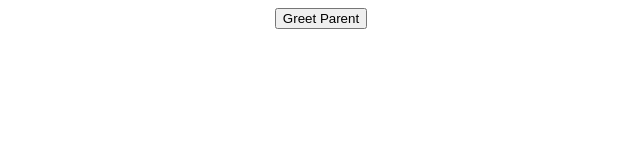
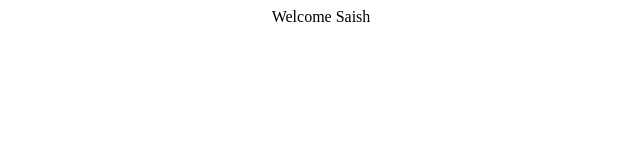
Before and after one commit to SaishJ/React-JS-Beginner-to-Advanced, a React (Create React App) app: page / in a window 1280 px wide. Shown: the top 160 px of the page, without its empty margins (319-959 px from the left). Built offline with nearby package versions, Linux system fonts and the light colour scheme.

Commit message:
:art: Conditional Rendering
Conditional Rendering

```diff
--- a/src/App.js
+++ b/src/App.js
@@ -8,11 +8,13 @@ import FunctionClick from "./components/FunctionClick";
 import ClassClick from "./components/ClassClick";
 import EvenBind from "./components/EventBind";
 import ParentComponent from "./components/ParentComponent";
+import UserGreeting from "./components/UserGreeting";
 
 function App() {
   return (
     <div className="App">
-      <ParentComponent />
+      <UserGreeting />
+      {/* <ParentComponent /> */}
       {/* <EvenBind /> */}
       {/* <FunctionClick /> */}
       {/* <ClassClick /> */}
--- /dev/null
+++ b/src/components/UserGreeting.js
@@ -0,0 +1,50 @@
+import React, { Component } from "react";
+
+class UserGreeting extends Component {
+  constructor(props) {
+    super(props);
+
+    this.state = {
+      isLoggedIn: true,
+    };
+  }
+
+  render() {
+    // 1 way
+    // if (this.state.isLoggedIn) {
+    //   return <div>Welcome Saish</div>;
+    // } else {
+    //   return <div>Welcome Guest</div>;
+    // }
+
+    // 2 way
+    // let message;
+    // if (this.state.isLoggedIn) {
+    //   message = <div>Welcome Saish</div>;
+    // } else {
+    //   message = <div>Welcome Guest</div>;
+    // }
+    // return message;
+
+    // 3 way
+    // return this.state.isLoggedIn ? (
+    //   <div>Welcome Saish</div>
+    // ) : (
+    //   <div>Welcome Guest</div>
+    // );
+
+    // 4 way
+    return this.state.isLoggedIn && "Welcome Saish";
+    // if isLoggedIn then it print message otherwise it will be blank.
+  }
+}
+
+export default UserGreeting;
+
+// There are 4 way for conditional render
+// 1) if/else statement
+// 2) element variable
+// 3) Ternary conditional operator
+// 4) Short circuit operator
+
+/* if/else statement not work in JSX. JSX is just syntactic sugar for function calls and object construction. */
```
Also changed, not shown: 1 other file (tests, documents, lock files or other folders).
